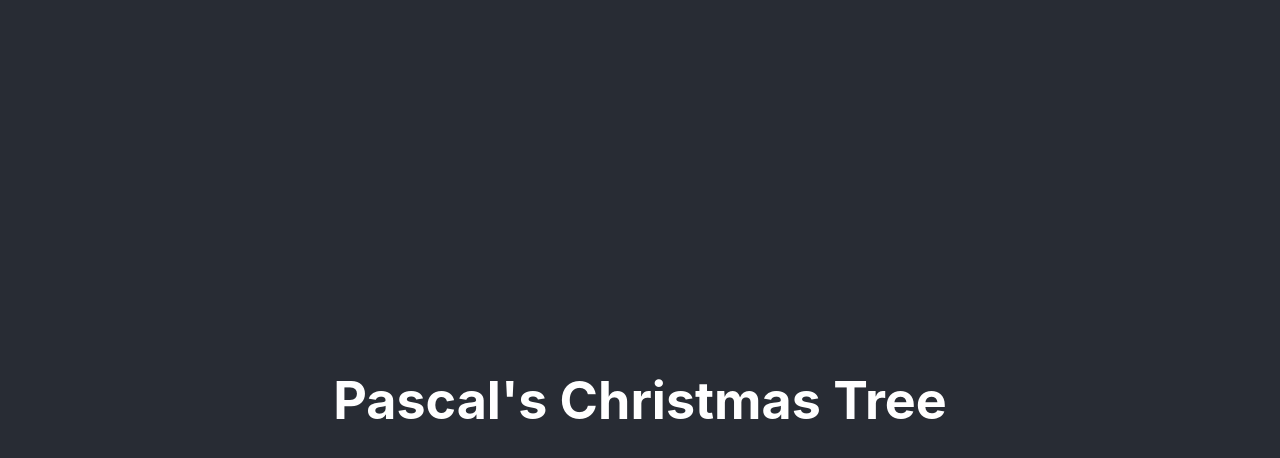
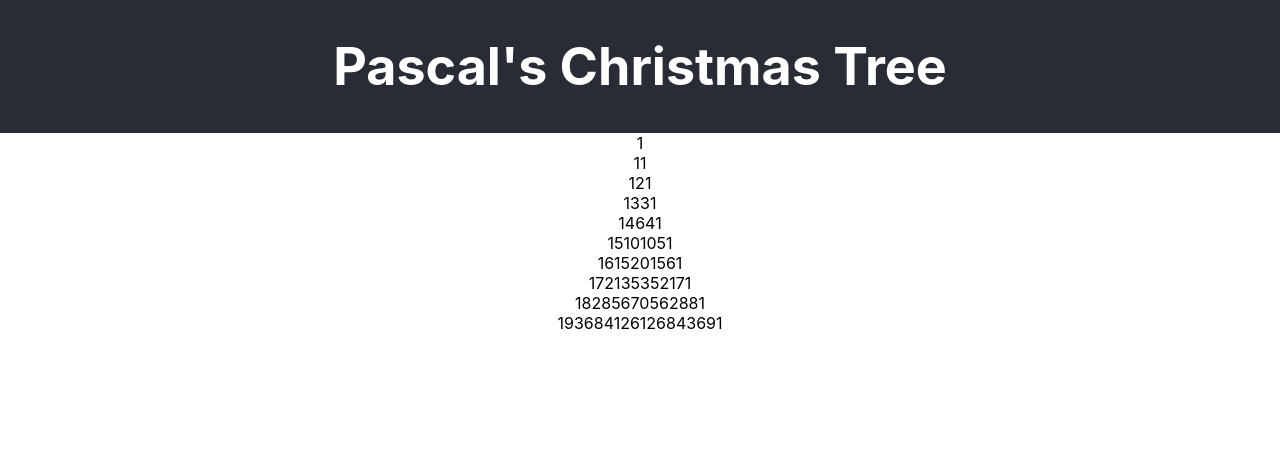
Before and after one commit to RobOwenKing/pascals_xmas_tree, a React (Create React App) app: page / in a window 1280 px wide. Shown: the top 458 px of the page. Built offline with nearby package versions, Linux system fonts and the light colour scheme.

Commit message:
feat: tree maps to <Row> components

```diff
--- a/src/App.css
+++ b/src/App.css
@@ -2,20 +2,9 @@
   text-align: center;
 }
 
-.App-logo {
-  height: 40vmin;
-  pointer-events: none;
-}
-
-@media (prefers-reduced-motion: no-preference) {
-  .App-logo {
-    animation: App-logo-spin infinite 20s linear;
-  }
-}
-
 .App-header {
   background-color: #282c34;
-  min-height: 100vh;
+  min-height: 15vh;
   display: flex;
   flex-direction: column;
   align-items: center;
@@ -27,12 +16,3 @@
 .App-link {
   color: #61dafb;
 }
-
-@keyframes App-logo-spin {
-  from {
-    transform: rotate(0deg);
-  }
-  to {
-    transform: rotate(360deg);
-  }
-}
--- a/src/App.js
+++ b/src/App.js
@@ -1,7 +1,9 @@
 import './App.css';
-import { useState } from 'react';
+import { useEffect, useState } from 'react';
 
-function App() {
+import Row from './components/Row.jsx';
+
+const App = () => {
   const [tree, setTree] = useState([]);
   const [numberOfRows, setNumberOfRows] = useState(10);
 
@@ -24,13 +26,22 @@ function App() {
     return returnable;
   };
 
-  console.log(generateTree());
+  useEffect(() => {
+    setTree(generateTree());
+  }, [numberOfRows]);
+
+  const rows = tree.map((row, index) =>
+    <Row values={row} key={index} />
+  );
 
   return (
     <div className="App">
       <header className="App-header">
         <h1>Pascal's Christmas Tree</h1>
       </header>
+      <article>
+        { rows }
+      </article>
     </div>
   );
 }
--- /dev/null
+++ b/src/components/Row.jsx
@@ -0,0 +1,11 @@
+import { useEffect, useState } from 'react';
+
+const Row = ({ values }) => {
+  return (
+    <div>
+      {values}
+    </div>
+  );
+}
+
+export default Row;
```
